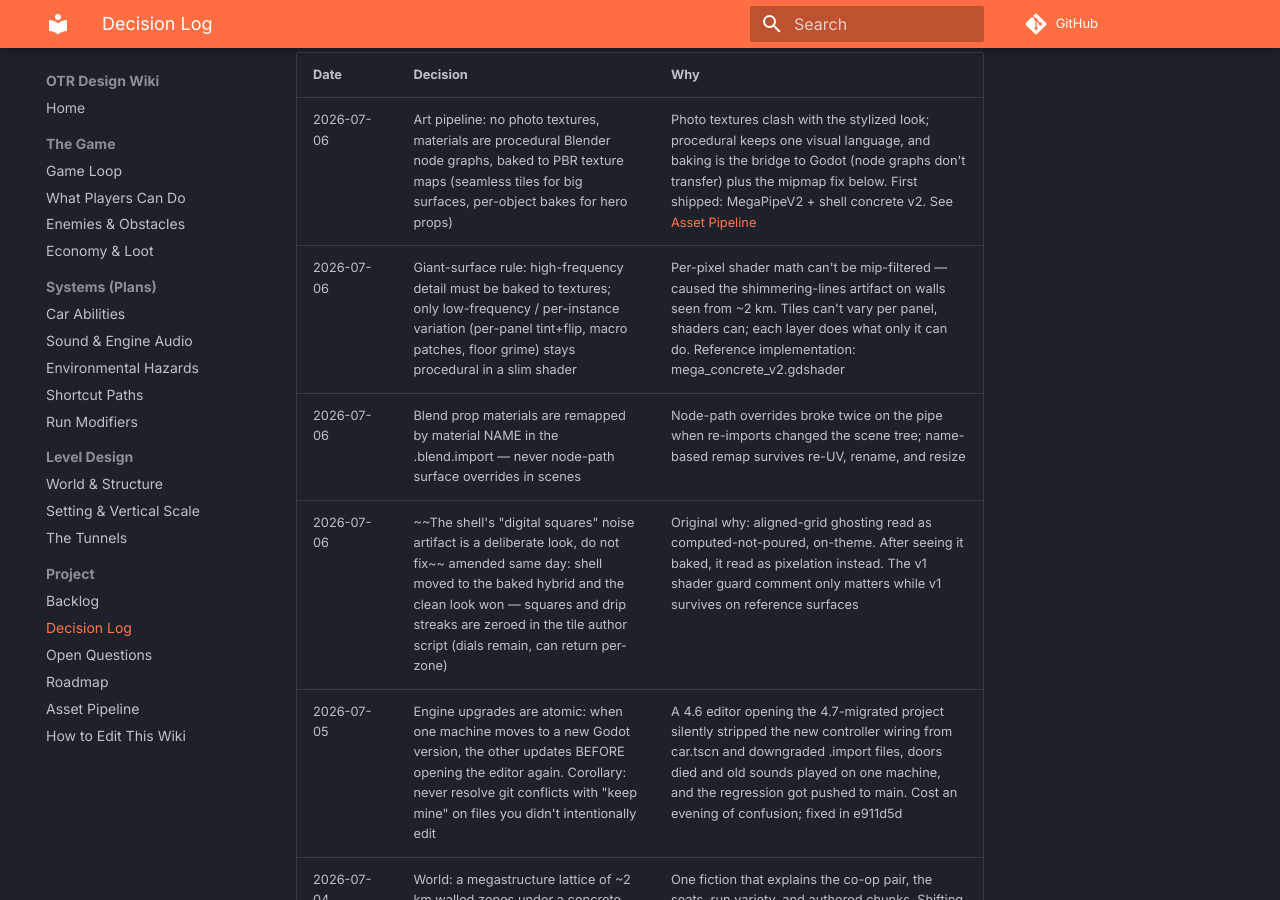
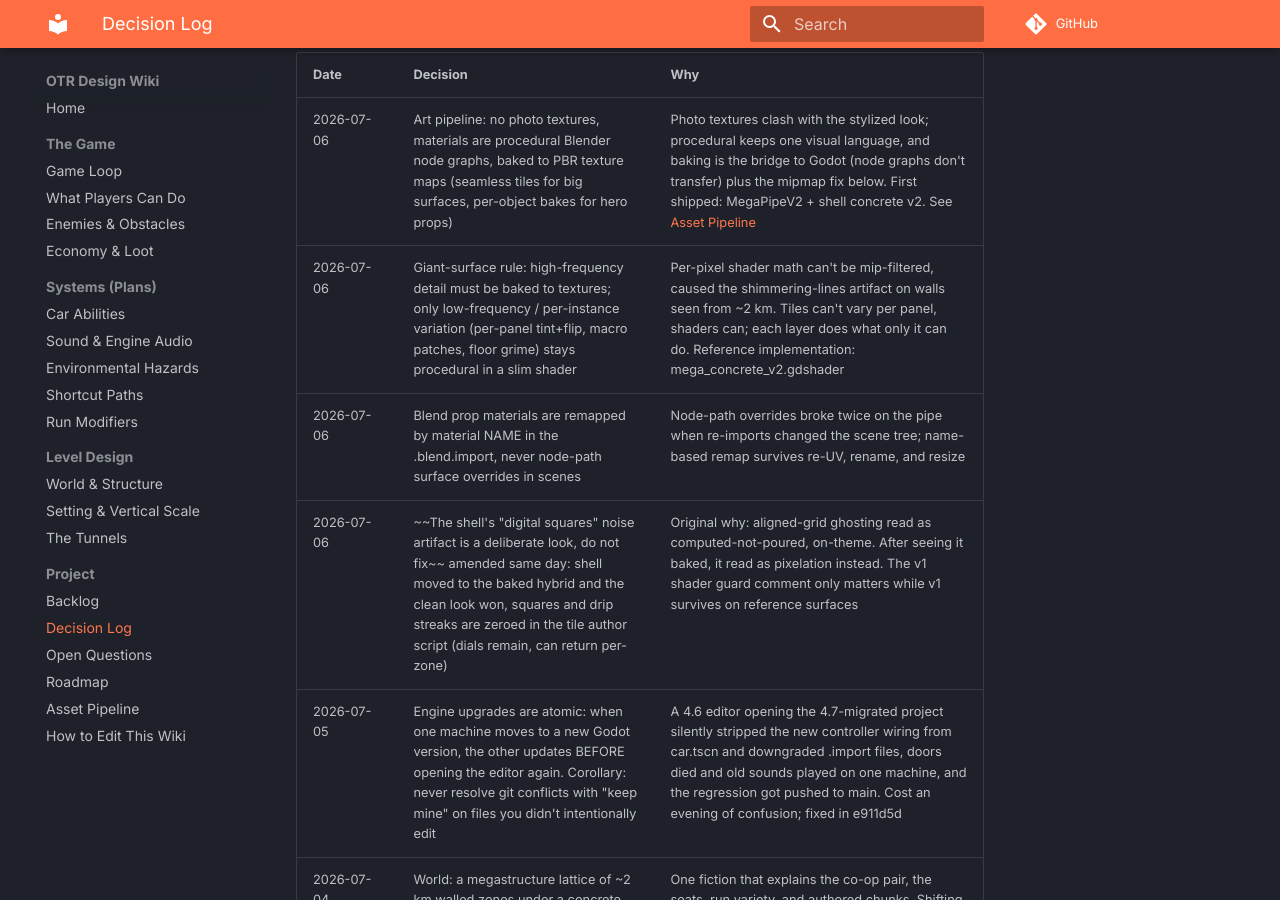
Before and after one commit to cap7n/otr-docs, an MkDocs documentation site: the page built from docs/project/decisions.md, in a window 1280 px wide and 900 px high, scrolled down 195 px. Built offline with MkDocs 1.6.1 and Material for MkDocs 9.7.7, drawn with Linux system fonts in a browser that asks for light colours; comment, search, counter and statistics services are not loaded.

Commit message:
Update decisions.md

```diff
--- a/docs/project/decisions.md
+++ b/docs/project/decisions.md
@@ -5,9 +5,9 @@ Decisions that shape the game, newest first. When something gets decided in a de
 | Date | Decision | Why |
 |---|---|---|
 | 2026-07-06 | Art pipeline: no photo textures, materials are procedural Blender node graphs, baked to PBR texture maps (seamless tiles for big surfaces, per-object bakes for hero props) | Photo textures clash with the stylized look; procedural keeps one visual language, and baking is the bridge to Godot (node graphs don't transfer) plus the mipmap fix below. First shipped: MegaPipeV2 + shell concrete v2. See [Asset Pipeline](asset-pipeline.md) |
-| 2026-07-06 | Giant-surface rule: high-frequency detail must be baked to textures; only low-frequency / per-instance variation (per-panel tint+flip, macro patches, floor grime) stays procedural in a slim shader | Per-pixel shader math can't be mip-filtered — caused the shimmering-lines artifact on walls seen from ~2 km. Tiles can't vary per panel, shaders can; each layer does what only it can do. Reference implementation: mega_concrete_v2.gdshader |
-| 2026-07-06 | Blend prop materials are remapped by material NAME in the .blend.import — never node-path surface overrides in scenes | Node-path overrides broke twice on the pipe when re-imports changed the scene tree; name-based remap survives re-UV, rename, and resize |
-| 2026-07-06 | ~~The shell's "digital squares" noise artifact is a deliberate look, do not fix~~ amended same day: shell moved to the baked hybrid and the clean look won — squares and drip streaks are zeroed in the tile author script (dials remain, can return per-zone) | Original why: aligned-grid ghosting read as computed-not-poured, on-theme. After seeing it baked, it read as pixelation instead. The v1 shader guard comment only matters while v1 survives on reference surfaces |
+| 2026-07-06 | Giant-surface rule: high-frequency detail must be baked to textures; only low-frequency / per-instance variation (per-panel tint+flip, macro patches, floor grime) stays procedural in a slim shader | Per-pixel shader math can't be mip-filtered, caused the shimmering-lines artifact on walls seen from ~2 km. Tiles can't vary per panel, shaders can; each layer does what only it can do. Reference implementation: mega_concrete_v2.gdshader |
+| 2026-07-06 | Blend prop materials are remapped by material NAME in the .blend.import, never node-path surface overrides in scenes | Node-path overrides broke twice on the pipe when re-imports changed the scene tree; name-based remap survives re-UV, rename, and resize |
+| 2026-07-06 | ~~The shell's "digital squares" noise artifact is a deliberate look, do not fix~~ amended same day: shell moved to the baked hybrid and the clean look won, squares and drip streaks are zeroed in the tile author script (dials remain, can return per-zone) | Original why: aligned-grid ghosting read as computed-not-poured, on-theme. After seeing it baked, it read as pixelation instead. The v1 shader guard comment only matters while v1 survives on reference surfaces |
 | 2026-07-05 | Engine upgrades are atomic: when one machine moves to a new Godot version, the other updates BEFORE opening the editor again. Corollary: never resolve git conflicts with "keep mine" on files you didn't intentionally edit | A 4.6 editor opening the 4.7-migrated project silently stripped the new controller wiring from car.tscn and downgraded .import files, doors died and old sounds played on one machine, and the regression got pushed to main. Cost an evening of confusion; fixed in e911d5d |
 | 2026-07-04 | World: a megastructure lattice of ~2 km walled zones under a concrete sky; players are two droids powered by the car; garage = home; the lattice shifts between visits; expeditions can chain zones | One fiction that explains the co-op pair, the seats, run variety, and authored chunks. Shifting = which level loads behind which gate, near-zero tech. See [World & Structure](../level-design/world-structure.md) |
 | 2026-07-04 | Zones are fully authored (no tile assembly) and anachronistic in theme, even time is uncertain | Authored spaces have character; era-mixing means any art idea has a home, upgrades can span junkyard-to-futuristic, and the world's origin stays deliberately mysterious (retires the "who built it" question) |
```
